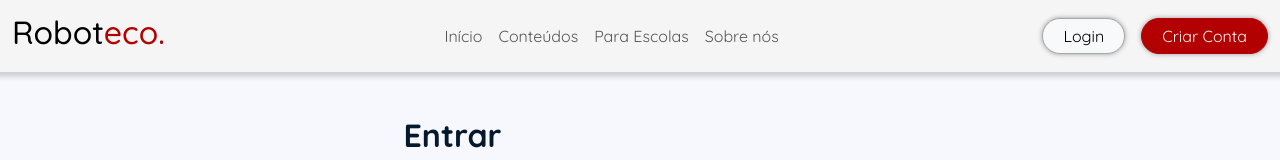
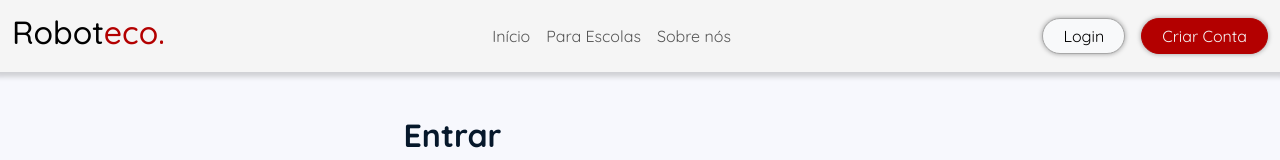
Before and after one commit to MigSilverS/roboteco, a Next.js app: page /pages/login in a window 1280 px wide. Shown: the top 160 px of the page. Built offline with nearby package versions, Linux system fonts and the light colour scheme.

Commit message:
Movi o conteudos para depois do login

```diff
--- a/src/app/components/NavBar/NavBar.jsx
+++ b/src/app/components/NavBar/NavBar.jsx
@@ -27,9 +27,6 @@ export default function NavBar() {
                     <ul className="navbar-nav mx-auto justify-content-center">
                         <li className="nav-item">
                             <Link href="/" className="nav-link" style={{ fontFamily: 'Quicksand' }}>Início</Link>
-                        </li>
-                        <li className="nav-item">
-                            <a href="/pages/conteudos" className="nav-link" style={{ fontFamily: 'Quicksand' }}>Conteúdos</a>
                         </li>
                         <li className="nav-item">
                             <Link href="/pages/escola/para-escolas" className="nav-link" style={{ fontFamily: 'Quicksand' }}>Para Escolas</Link>
--- a/src/app/pages/login/page.jsx
+++ b/src/app/pages/login/page.jsx
@@ -26,7 +26,7 @@ export default function Login() {
                             <input type="password" className={`form-control ${styles.input}`} id="senha" />
                         </div>
 
-                        <Botao texto="Entrar" classe={`btn-danger w-100 ${styles.botao}`} />
+                        <Botao href="../pages/conteudos" texto="Entrar" classe={`btn-danger w-100 ${styles.botao}`} />
                     </form>
 
                     <p className={styles.linkConta}>
```
